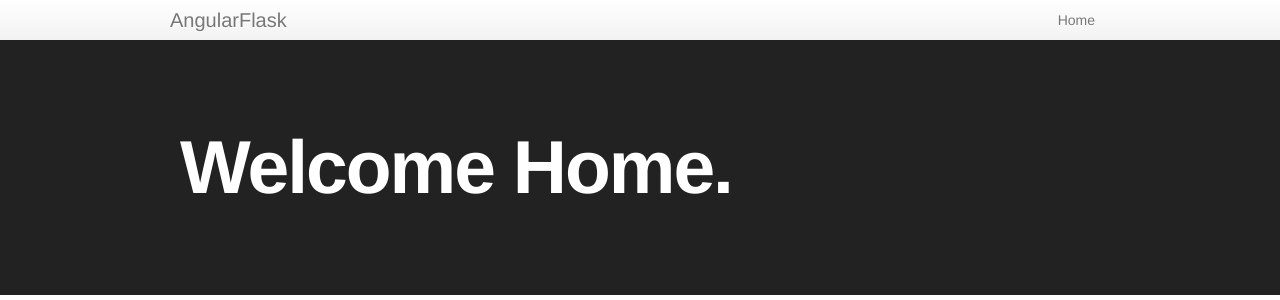
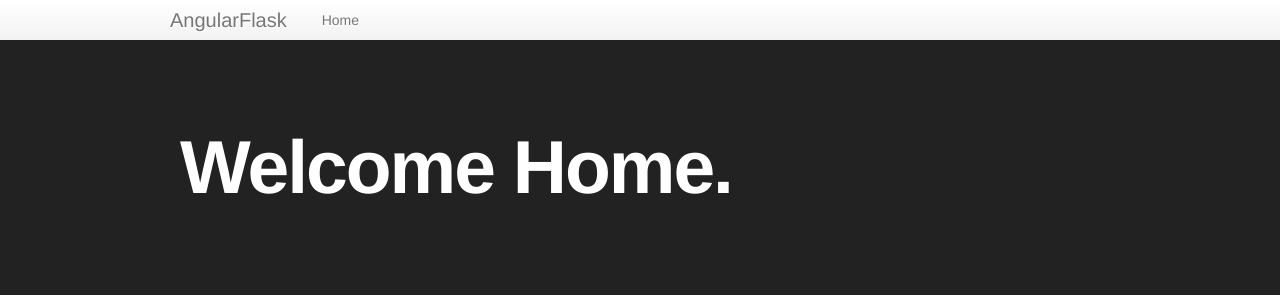
Before and after one commit to yufengg/RunnerRunner, a Flask app: page / in a window 1280 px wide. Shown: the top 300 px of the page. Run offline with Flask 2, Linux system fonts and the light colour scheme; some libraries are stand-ins or nearby versions.

Commit message:
a few comments & notes from studying the code

```diff
--- a/angular-flask/angular_flask/templates/index.html
+++ b/angular-flask/angular_flask/templates/index.html
@@ -25,7 +25,7 @@
 				</button>
 				<a class="brand" href="/">AngularFlask</a>
 				<div class="nav-collapse collapse">
-					<ul class="nav pull-right">
+					<ul class="nav pull-left">
 						<li class="">
 							<a href="/">Home</a>
 						</li>
--- a/angular-flask/manage.py
+++ b/angular-flask/manage.py
@@ -6,6 +6,7 @@ import requests
 from angular_flask.core import db
 from angular_flask.models import Post
 
+ # api/post
 def create_sample_db_entry(api_endpoint, payload):
 	url = 'http://localhost:5000/' + api_endpoint
 	r = requests.post(url, data=json.dumps(payload), headers={'Content-Type': 'application/json'})
@@ -40,7 +41,7 @@ def main():
 			print items
 			for item in items:
 				print item
-				create_sample_db_entry('api/' + item_class, item)
+				create_sample_db_entry('api/' + item_class, item) # api/post
 
 		print "\nSample data added to database!"
 	else:
```
